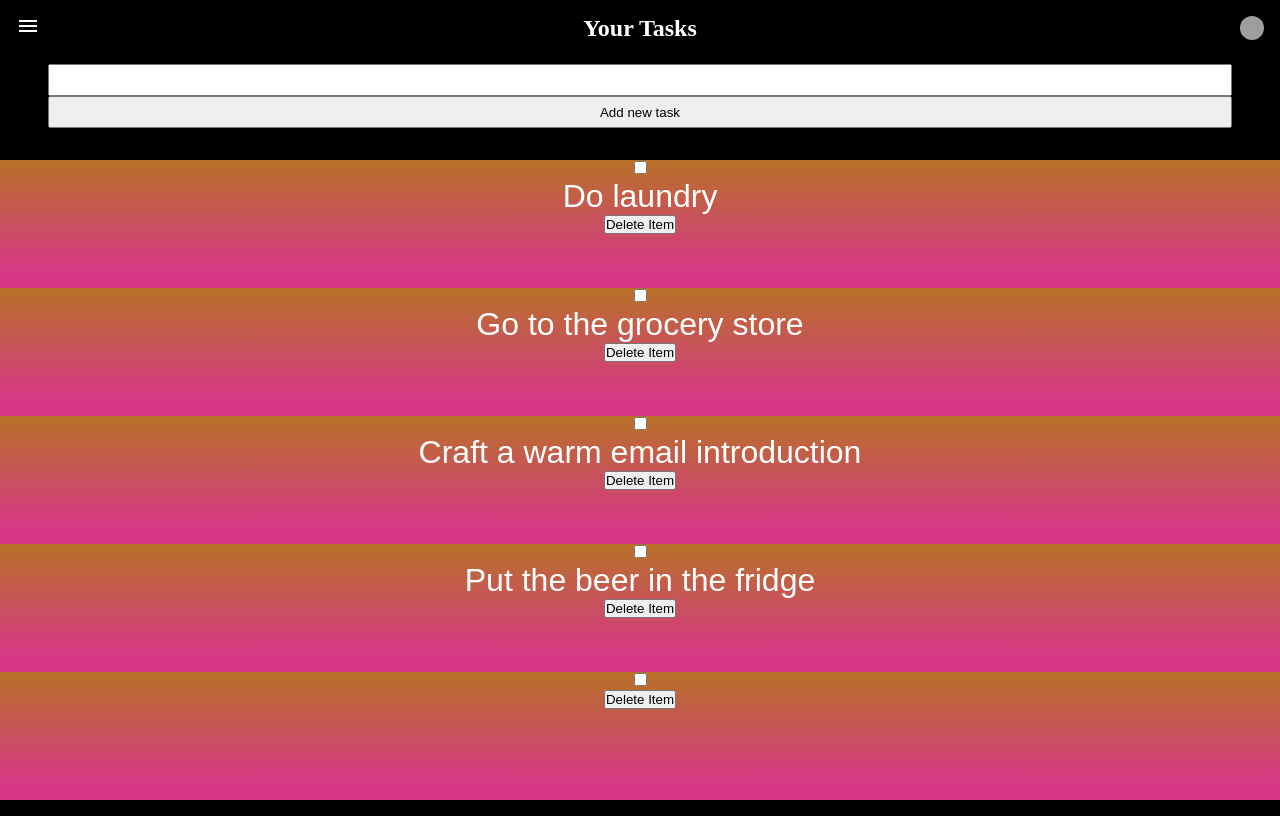
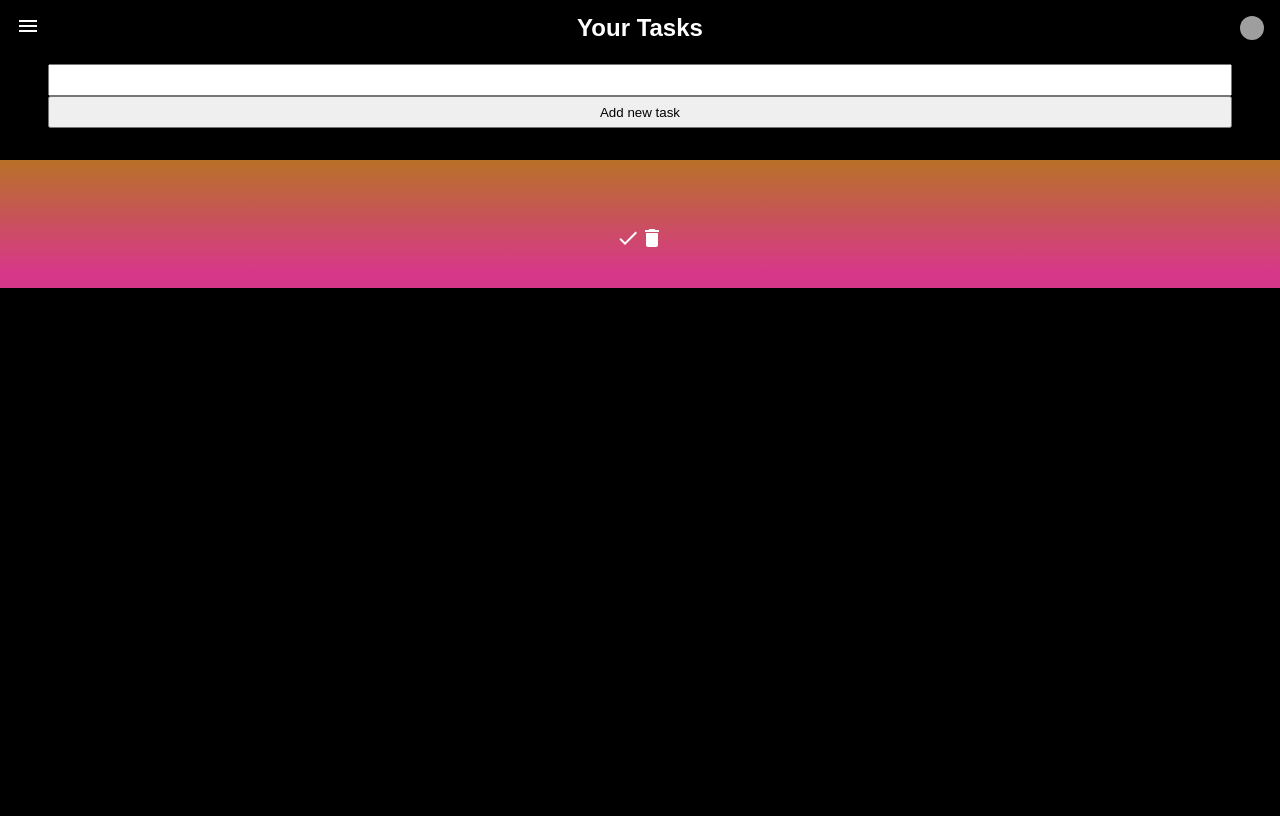
Before and after one commit to mmconroy/todo-app, a React (Create React App) app: page / in a window 1280 px wide. Both pictures are taken after a click on the button "Add new task". Built offline with nearby package versions, Linux system fonts and the light colour scheme; grey boxes are pictures that could not be loaded.

Commit message:
Completed state issues

```diff
--- a/package.json
+++ b/package.json
@@ -14,7 +14,9 @@
     "react": "^16.13.1",
     "react-dom": "^16.13.1",
     "react-icons": "^3.10.0",
-    "react-scripts": "3.4.1"
+    "react-scripts": "3.4.1",
+    "short-id": "0.1.0-1",
+    "shortid": "^2.2.15"
   },
   "scripts": {
     "start": "react-scripts start",
--- a/src/App.css
+++ b/src/App.css
@@ -41,11 +41,11 @@ header {
   position: fixed;
   z-index: 1;
   background-color: black;
+  font-family: Arial, Helvetica, sans-serif;
 }
 
 .title {
   width: 100%;
-  font-family: -apple-system, BlinkMacSystemFont, "Segoe UI", Roboto, Oxygen, Ubuntu, Cantarell, "Open Sans", "Helvetica Neue", sans-serif;
   font-size: 16px;
   line-height: 1.3;
   color: white;
@@ -137,6 +137,17 @@ header {
 }
 
 .todo-card {
+  display: -webkit-box;
+  display: -ms-flexbox;
+  display: flex;
+  -webkit-box-orient: vertical;
+  -webkit-box-direction: normal;
+      -ms-flex-direction: column;
+          flex-direction: column;
+  -webkit-box-pack: center;
+      -ms-flex-pack: center;
+          justify-content: center;
+  padding: 1rem;
   width: 100vw;
   height: 128px;
   background: -webkit-gradient(linear, left top, left bottom, from(#b87128), color-stop(88%, #d73788));
@@ -144,6 +155,7 @@ header {
 }
 
 .todo-card > p {
+  padding: 1rem;
   font-family: sans-serif;
   font-weight: 100;
   font-size: 2rem;
--- a/src/App.js
+++ b/src/App.js
@@ -1,5 +1,6 @@
 import React, { Component } from "react";
 import "./App.css";
+import shortid from "shortid";
 import Header from "./components/Header";
 import Details from "./components/Details";
 import Todolist from "./components/Todolist";
@@ -7,32 +8,7 @@ import Todolist from "./components/Todolist";
 const TODOS_KEY = "myapp_todos";
 class App extends React.Component {
   state = {
-    todoList: [
-      {
-        id: 1,
-        title: "Do laundry",
-        description: "your description",
-        completed: false,
-      },
-      {
-        id: 2,
-        title: "Go to the grocery store",
-        description: "your description",
-        completed: false,
-      },
-      {
-        id: 3,
-        title: "Craft a warm email introduction",
-        description: "your description",
-        completed: false,
-      },
-      {
-        id: 4,
-        title: "Put the beer in the fridge",
-        description: "your description",
-        completed: false,
-      },
-    ],
+    todoList: [],
     newTask: "",
   };
   handleInputChange = (event) => {
@@ -54,7 +30,9 @@ class App extends React.Component {
 
   handleAddNewTask = () => {
     let newTask = {
+      id: shortid.generate(),
       title: this.state.newTask,
+      completed: false,
     };
     this.setState({
       todoList: [...this.state.todoList, newTask],
@@ -62,25 +40,31 @@ class App extends React.Component {
     });
   };
 
+  // onChangeCheckbox = (id) => {
+  //   this.setState(() => {
+  //     const newList = this.state.todoList.map((item) => {
+  //       if (item.id === id) {
+  //         return { ...item, completed: item.completed ? false : true };
+  //       } else {
+  //         return item;
+  //       }
+  //     });
+  //     return {
+  //       todoList: newList,
+  //     };
+  //   });
+  // };
+
   onChangeCheckbox = (id) => {
-    this.setState(() => {
-      const newList = this.state.todoList.map((item) => {
-        if (item.id === id) {
-          return { ...item, completed: item.completed ? false : true };
-        } else {
-          return item;
-        }
-      });
-      return {
-        todoList: newList,
-      };
-    });
+    this.setState((prevState) => ({
+      completed: !prevState.completed,
+    }));
   };
 
-  deleteItem = (id) => {
+  deleteItem = (title) => {
     const list = [...this.state.todoList];
 
-    const updatedList = list.filter((item) => item.id !== id);
+    const updatedList = list.filter((item) => item.title !== title);
 
     this.setState({ todoList: updatedList });
   };
@@ -96,6 +80,7 @@ class App extends React.Component {
         <div className="task-input">
           <input
             type="text"
+            defaultValue=" "
             value={this.newTask}
             onChange={this.handleInputChange}
           ></input>
--- a/src/App.scss
+++ b/src/App.scss
@@ -26,12 +26,12 @@ header {
   position: fixed;
   z-index: 1;
   background-color: black;
+  font-family: Arial, Helvetica, sans-serif;
 }
 
 .title {
   width: 100%;
-  font-family: -apple-system, BlinkMacSystemFont, "Segoe UI", Roboto, Oxygen,
-    Ubuntu, Cantarell, "Open Sans", "Helvetica Neue", sans-serif;
+
   font-size: 16px;
   line-height: 1.3;
   color: white;
@@ -99,12 +99,17 @@ header {
 }
 
 .todo-card {
+  display: flex;
+  flex-direction: column;
+  justify-content: center;
+  padding: 1rem;
   width: 100vw;
   height: 128px;
   background: linear-gradient(to bottom, #b87128 0%, #d73788 88%);
 }
 
 .todo-card > p {
+  padding: 1rem;
   font-family: sans-serif;
   font-weight: 100;
   font-size: 2rem;
--- a/src/components/Todolist.js
+++ b/src/components/Todolist.js
@@ -1,20 +1,29 @@
 import React from "react";
+import { MdDelete } from "react-icons/md";
+import { MdCheck } from "react-icons/md";
 
 function Todolist(props) {
   return (
     <main className="todo-list">
       <li className="todo-card">
-        <input
-          type="checkbox"
-          onChange={(event) => ({ onChangeCheckbox: event.target.checked })}
-        />
-        <p>{props.todoItem.title}</p>{" "}
-        <button
-          className="delete_button"
-          onClick={() => props.deleteItem(props.todoItem.id)}
-        >
-          Delete Item
-        </button>
+        <p style={props.completed ? { textDecoration: "line-through" } : null}>
+          {props.todoItem.title}
+        </p>{" "}
+        <div classname="icons">
+          {" "}
+          <MdCheck
+            color="white"
+            padding="2px"
+            size="24px"
+            onClick={() => props.onChangeCheckbox(props.todoItem.completed)}
+          />
+          <MdDelete
+            color="white"
+            padding="2px"
+            size="24px"
+            onClick={() => props.deleteItem(props.todoItem.title)}
+          ></MdDelete>
+        </div>
       </li>
     </main>
   );
```
Also changed, not shown: 2 other files (tests, documents, lock files or other folders).
